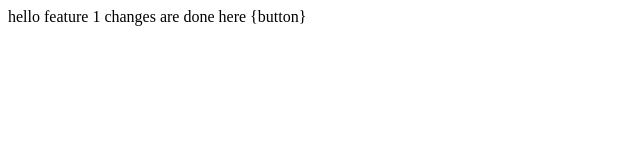
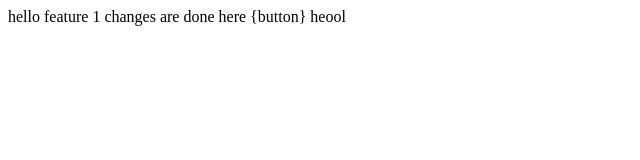
Before and after one commit to PraveenHelavi/Localrepo, a plain HTML site: page index.html in a window 1280 px wide. Shown: the full height of the page, 0-640 px from the left. Drawn offline with Linux system fonts and the light colour scheme.

Commit message:
exchange

```diff
--- a/index.html
+++ b/index.html
@@ -1,4 +1,5 @@
 <p>
     hello
     feature 1 changes are done here {button}
+    heool
 </p>
```
